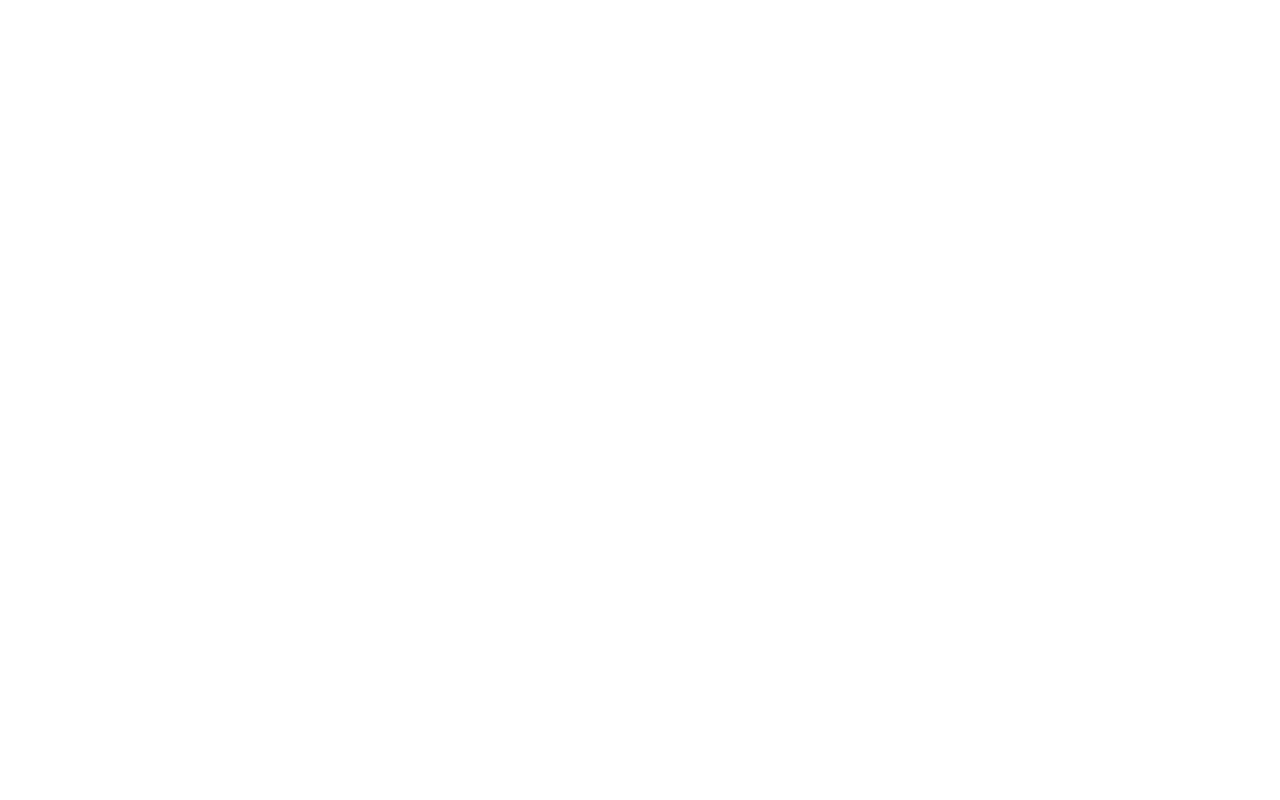
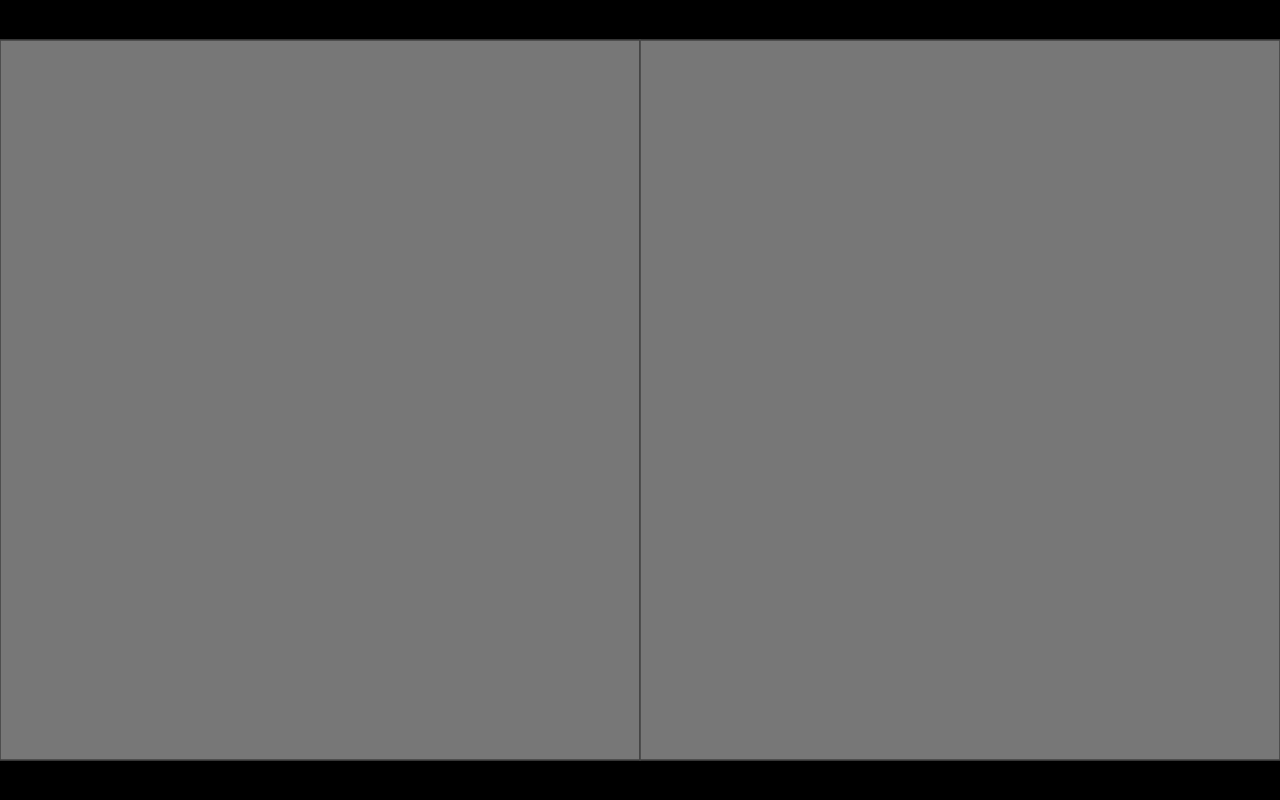
Before and after one commit to leblog92/goose, a plain HTML site: page index.html in a window 1280 px wide. Drawn offline with Linux system fonts and the light colour scheme.

Commit message:
Update index.html

```diff
--- a/index.html
+++ b/index.html
@@ -3,10 +3,24 @@
 <head>
 <title>Goosy Game</title>
 <style>
-
+html,body{
+height:100%;
+margin:0;
+}
+body{
+overflow:hidden;
+background:#000;
+}
 </style>
 </head>
 <body>
+<svg width="100%" height="100%" viewbox="0 0 160 90">
+<rect width="160" height="90" fill="#7f00ff"></rect>
+<rect width="80" height="90" fill="#777" stroke="#444" stroke-width=".2"></rect>
+<rect x="80" width="80" height="90" fill="#777" stroke="#444" stroke-width=".2"></rect>
+</svg>
+<script>
 
+</script>
 </body>
 </html>
```
